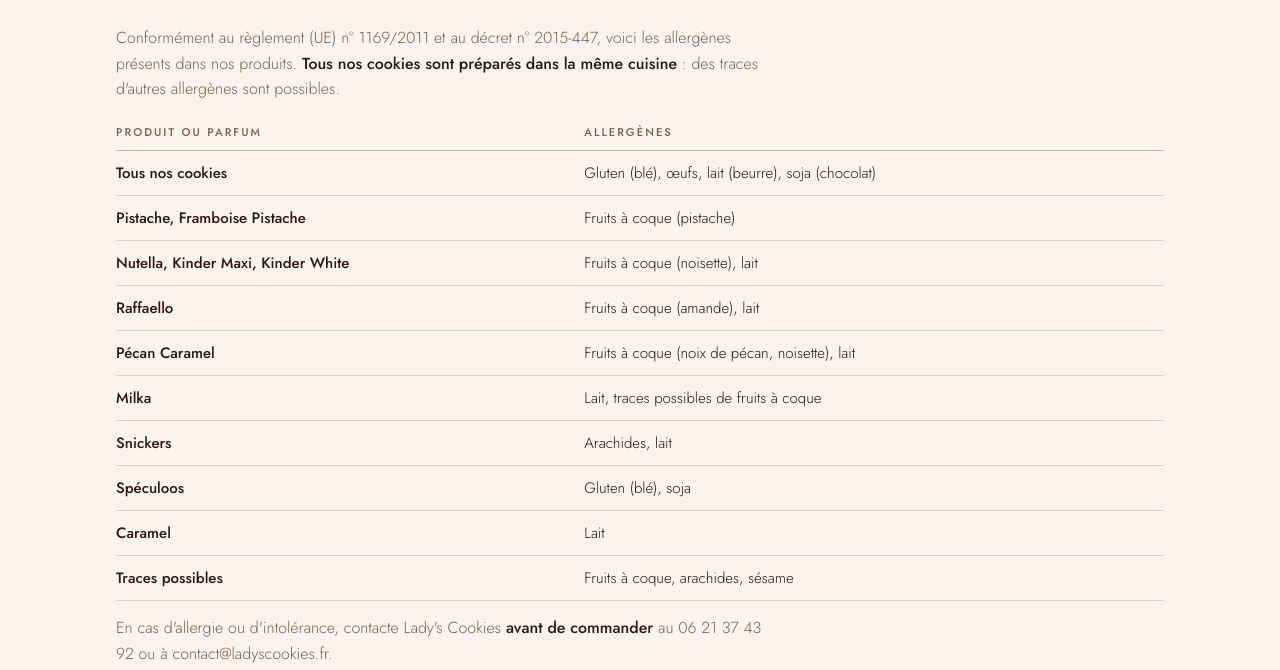
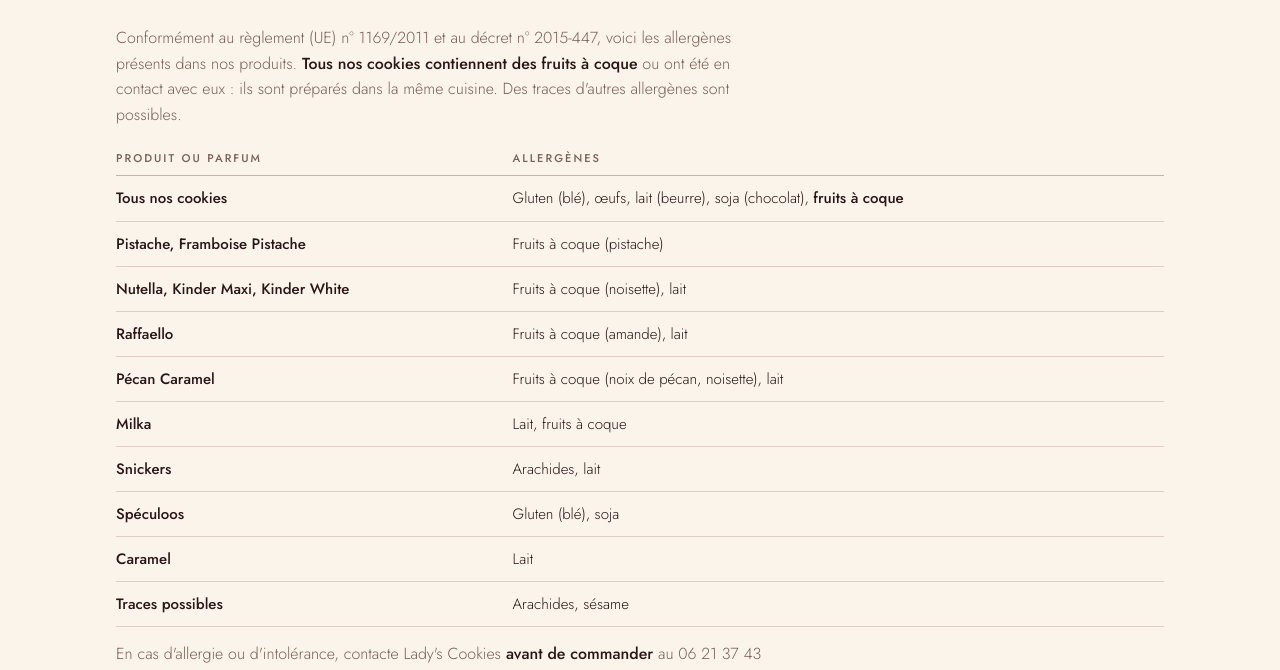
Before and after one commit to Ladyscookies/ladyscookies.github.io, a plain HTML site: page allergenes.html in a window 1280 px wide. Shown: the part 282-952 px from the top of the page. Drawn offline with nearby package versions, Linux system fonts and the light colour scheme.

Commit message:
Allergènes : présence de fruits à coque pour tous les cookies
Co-Authored-By: Claude Opus 5.5 <noreply@anthropic.com>
Claude-Session: https://claude.ai/code/session_01BDPAxwQ9vpVp9cRLZoViLV

```diff
--- a/allergenes.html
+++ b/allergenes.html
@@ -253,19 +253,19 @@ footer a:hover{text-decoration:underline;text-underline-offset:5px}
       <a class="back" href="./">← Retour à la carte</a>
       <div class="sec-head"><span class="eyebrow">Informations</span><h2>Allergènes</h2></div>
       <div class="block" style="margin-top:0;border-top:0;padding-top:0">
-        <p>Conformément au règlement (UE) n° 1169/2011 et au décret n° 2015-447, voici les allergènes présents dans nos produits. <strong>Tous nos cookies sont préparés dans la même cuisine</strong> : des traces d'autres allergènes sont possibles.</p>
+        <p>Conformément au règlement (UE) n° 1169/2011 et au décret n° 2015-447, voici les allergènes présents dans nos produits. <strong>Tous nos cookies contiennent des fruits à coque</strong> ou ont été en contact avec eux : ils sont préparés dans la même cuisine. Des traces d'autres allergènes sont possibles.</p>
         <table class="allergens">
           <tr><th>Produit ou parfum</th><th>Allergènes</th></tr>
-          <tr><td>Tous nos cookies</td><td>Gluten (blé), œufs, lait (beurre), soja (chocolat)</td></tr>
+          <tr><td>Tous nos cookies</td><td>Gluten (blé), œufs, lait (beurre), soja (chocolat), <strong>fruits à coque</strong></td></tr>
           <tr><td>Pistache, Framboise Pistache</td><td>Fruits à coque (pistache)</td></tr>
           <tr><td>Nutella, Kinder Maxi, Kinder White</td><td>Fruits à coque (noisette), lait</td></tr>
           <tr><td>Raffaello</td><td>Fruits à coque (amande), lait</td></tr>
           <tr><td>Pécan Caramel</td><td>Fruits à coque (noix de pécan, noisette), lait</td></tr>
-          <tr><td>Milka</td><td>Lait, traces possibles de fruits à coque</td></tr>
+          <tr><td>Milka</td><td>Lait, fruits à coque</td></tr>
           <tr><td>Snickers</td><td>Arachides, lait</td></tr>
           <tr><td>Spéculoos</td><td>Gluten (blé), soja</td></tr>
           <tr><td>Caramel</td><td>Lait</td></tr>
-          <tr><td>Traces possibles</td><td>Fruits à coque, arachides, sésame</td></tr>
+          <tr><td>Traces possibles</td><td>Arachides, sésame</td></tr>
         </table>
         <p>En cas d'allergie ou d'intolérance, contacte Lady's Cookies <strong>avant de commander</strong> au 06 21 37 43 92 ou à contact@ladyscookies.fr.</p>
       </div>
```
